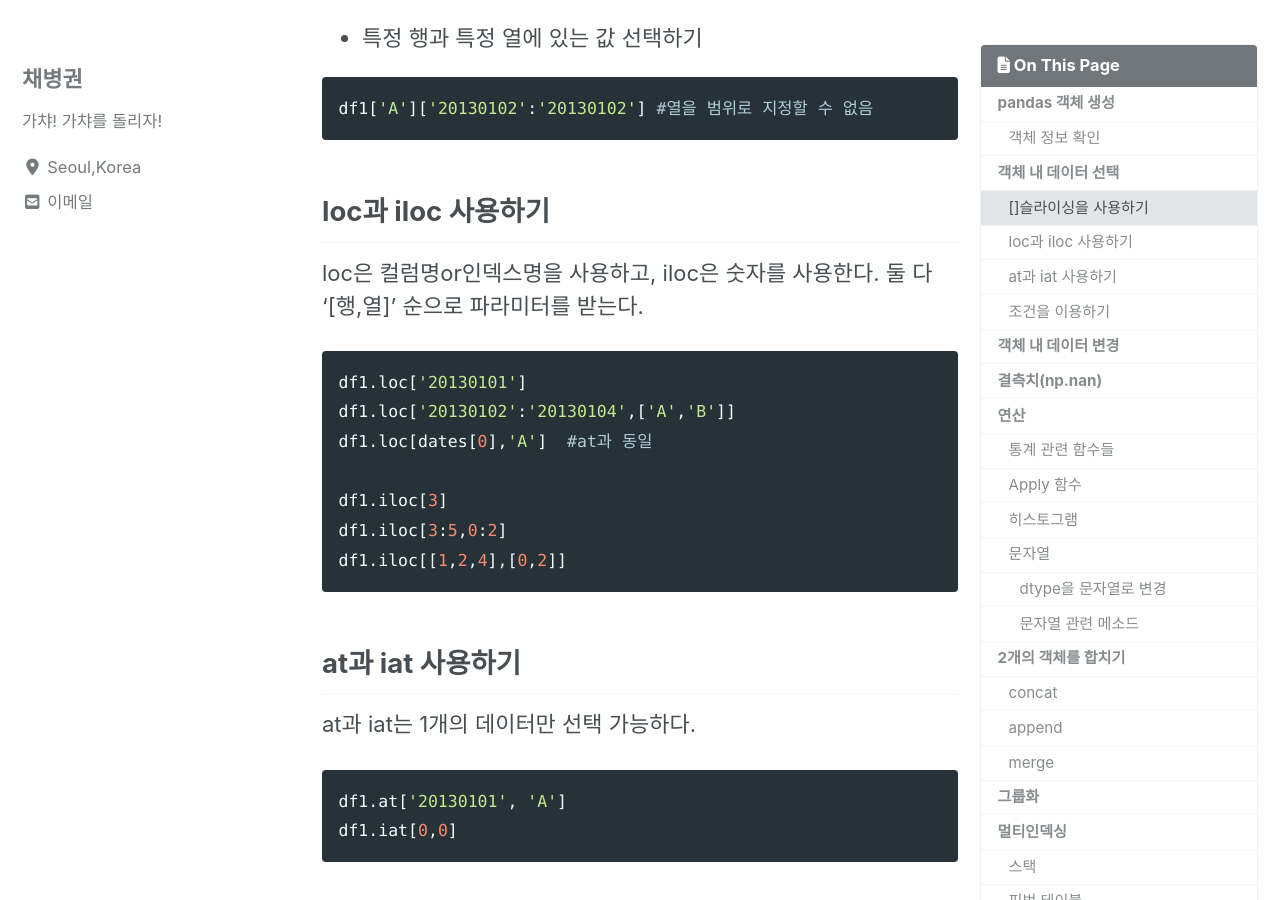
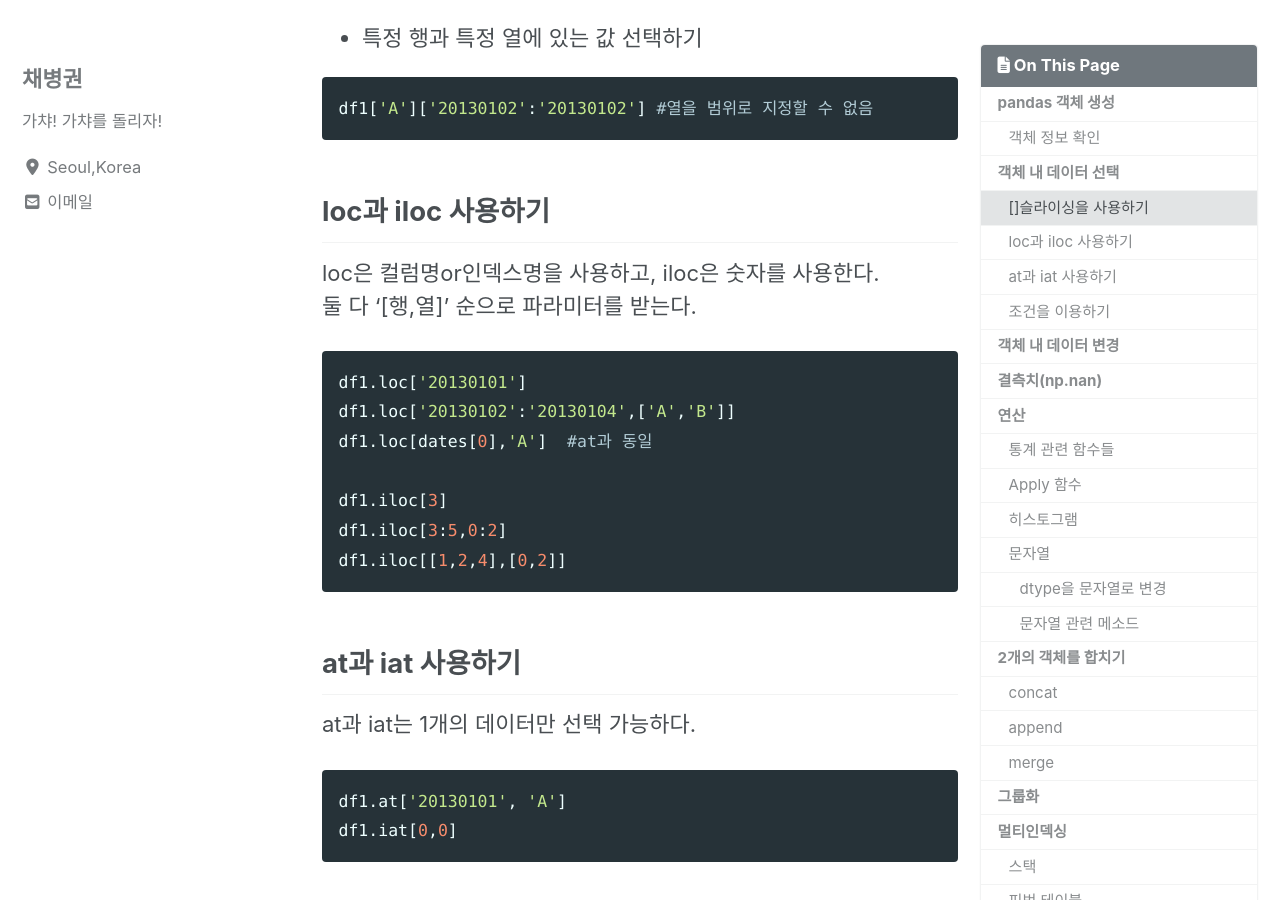
Before and after one commit to ByeongGwonChae/mynotebook, a Jekyll site: the page built from _posts/2020-02-29-pandas기초.md, in a window 1280 px wide and 900 px high, scrolled down 2595 px. Built offline with Jekyll 4.4.1, drawn with Linux system fonts in a browser that asks for light colours; cached includes are drawn as plain includes; nearby versions of some CDN libraries; some of the changed text lies outside the part shown.

```diff
--- a/_posts/2020-02-29-pandas기초.md
+++ b/_posts/2020-02-29-pandas기초.md
@@ -90,7 +90,7 @@ df1[0:3]                    #지정된 행 범위를 선택
 df1['A']['20130102':'20130102'] #열을 범위로 지정할 수 없음
 ~~~
 ## loc과 iloc 사용하기
-loc은 컬럼명or인덱스명을 사용하고, iloc은 숫자를 사용한다.
+loc은 컬럼명or인덱스명을 사용하고, iloc은 숫자를 사용한다.\\
 둘 다 '[행,열]' 순으로 파라미터를 받는다.
 ~~~ python
 df1.loc['20130101']
```
Also changed, not shown: other parts of _posts/2020-02-29-pandas기초.md (+5 -5 lines).
